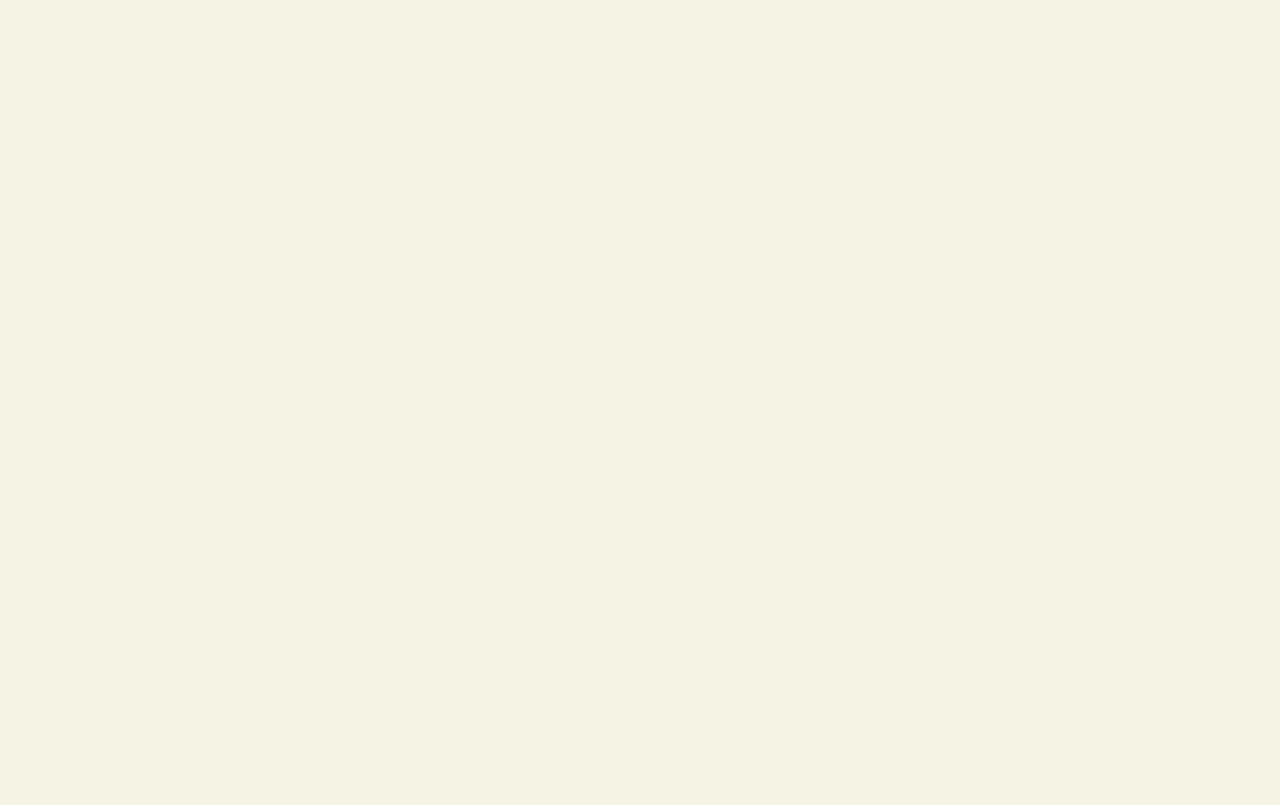
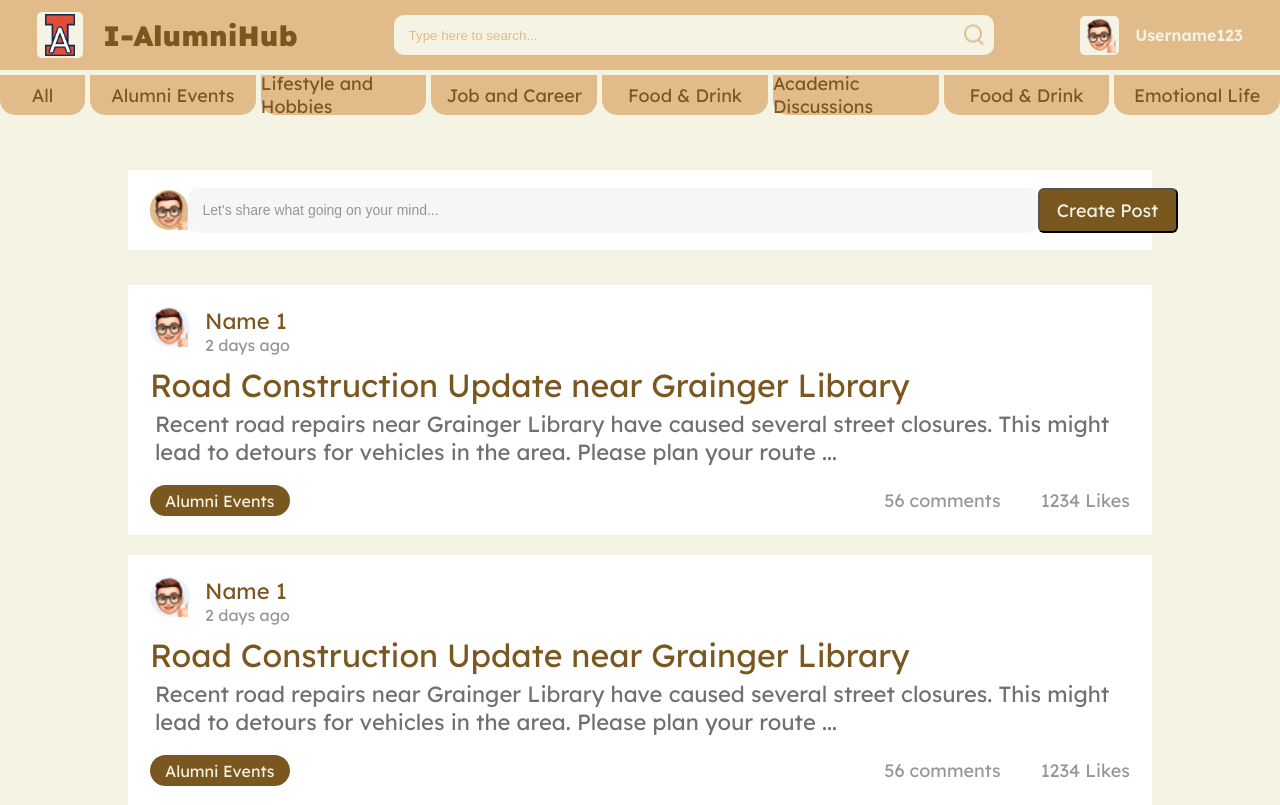
Before and after one commit to longma1012/CS409_project, a React (Create React App) app in the folder my-app/: page /searched in a window 1280 px wide. Before the commit this address had no page. Built offline with nearby package versions, Linux system fonts and the light colour scheme.

Commit message:
add AfterSearch

```diff
--- a/my-app/src/App.js
+++ b/my-app/src/App.js
@@ -4,6 +4,7 @@ import React from "react";
 import LoginPage from "./components/LoginPage/LoginPage";
 import SignUpPage from "./components/SignUpPage/SignUpPage";
 import MainPage from "./components/MainPage/MainPage";
+import AfterSearch from "./components/MainPage/AfterSearch";
 import { BrowserRouter as Router, Route, Link, Routes } from "react-router-dom";
 
 function App() {
@@ -14,6 +15,7 @@ function App() {
           <Route path="/" element={<LoginPage />} />
           <Route path="/signup" element={<SignUpPage />} />
           <Route path="/main" element={<MainPage />} />
+          <Route path="/searched" element={<AfterSearch />} />
         </Routes>
       </div>
     </Router>
--- a/my-app/src/components/Header/Header.jsx
+++ b/my-app/src/components/Header/Header.jsx
@@ -18,9 +18,11 @@ const Header = () => {
             </Link>
             <div className="search-bar">
                 <input type="text" placeholder="Type here to search..." />
-                <div className="search-icon">
-                    <img src={searchIcon} alt="" />
-                </div>
+                <Link to="/searched">
+                    <div className="search-icon">
+                        <img src={searchIcon} alt="" />
+                    </div>
+                </Link>
             </div>
             <div className="User">
                 <div className="photo-container">
--- a/my-app/src/components/MainPage/AfterSearch.jsx
+++ b/my-app/src/components/MainPage/AfterSearch.jsx
@@ -0,0 +1,39 @@
+import React from "react";
+import Header from "../Header/Header.jsx";
+import Categories from "./Categories.jsx";
+import PostCard from "./PostCard.jsx";
+
+import "./MainPage.css";
+
+import tempPhoto from "../../images/Memoji Boys 2-1.png";
+
+const AfterSearch = () => {
+    return (
+        <div>
+            <Header />
+            <Categories />
+            <div className="main-area">
+                <div className="CreatePost">
+                    <div className="user-photo">
+                        <img src={tempPhoto} alt="" className="photo" />
+                    </div>
+                    <div className="create-post-input">
+                        <input
+                            type="text"
+                            placeholder="Let's share what going on your mind..."
+                        />
+                    </div>
+                    <div className="create-post-button">
+                        <button>Create Post</button>
+                    </div>
+                </div>
+                <div className="post-card-container">
+                    <PostCard/>
+                    <PostCard/>
+                </div>
+            </div>
+        </div>
+    );
+};
+
+export default AfterSearch;
```
